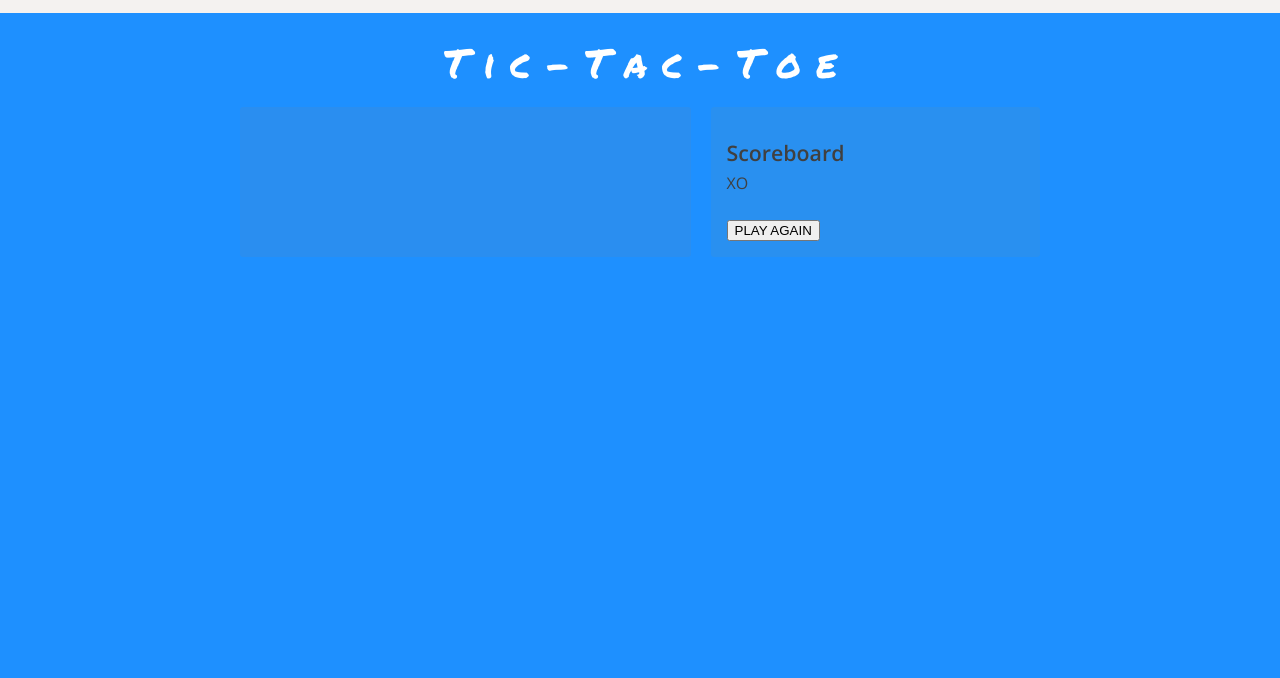
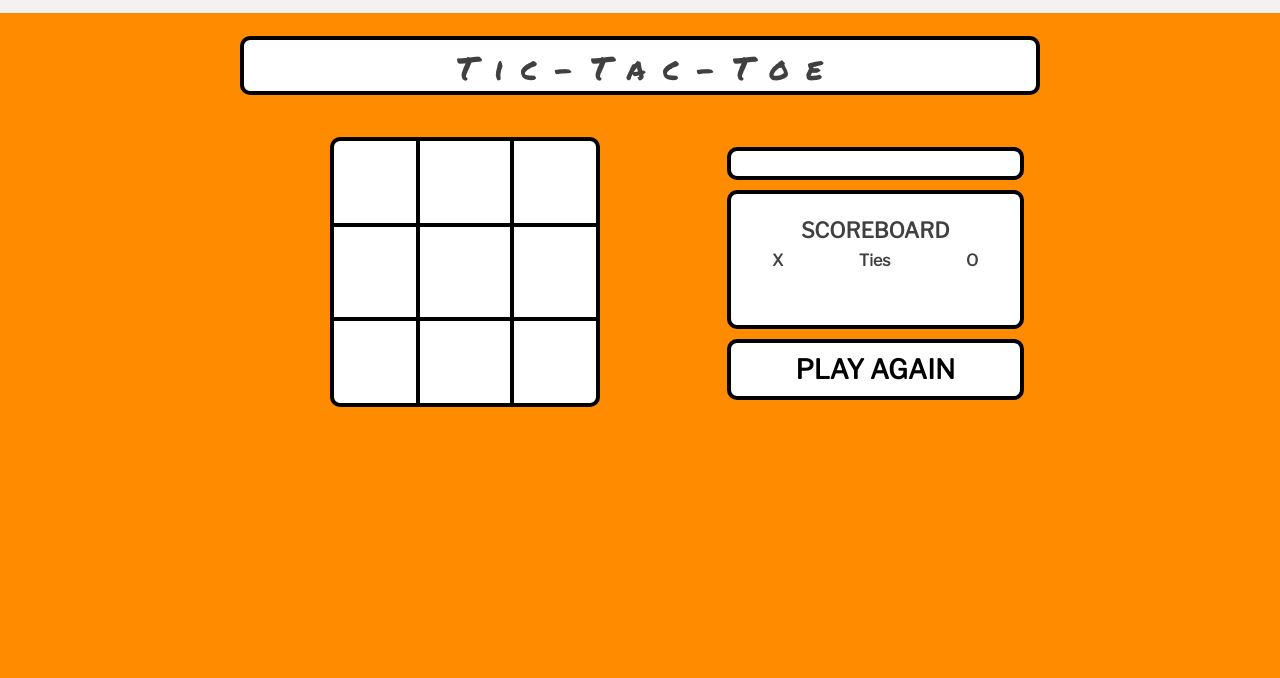
Before and after one commit to gustavoparolin/tic-tac-toe, a plain HTML site: page index.html in a window 1280 px wide. Shown: the part 47-725 px from the top of the page. Drawn offline with nearby package versions, Linux system fonts and the light colour scheme; a web font is replaced by a local one.

Commit message:
Add style to board

```diff
--- /dev/null
+++ b/css/board.css
@@ -0,0 +1,129 @@
+main {
+  background: DarkOrange;
+  /* background: dodgerblue; */
+  /* background: chartreuse; */
+  /* background: chocolate; */
+  /* background: LawnGreen; */
+  /* background: Orange; */
+}
+
+#board-title {
+  border: 4px solid black;
+  padding: 8px;
+  background: white;
+  border-radius: 10px;
+}
+
+.container h1 {
+  cursor: pointer;
+  font-family: 'Permanent Marker', cursive;
+  text-align: center;
+  font-size: 0.5em;
+}
+
+.board {
+  display: flex;
+  flex-direction: column;
+  align-items: center;
+  align-content: center;
+}
+
+.row {
+  display: flex;
+  flex-direction: row;
+  justify-content: center;
+  align-items: center;
+}
+
+.tile {
+  height: 90px;
+  width: 90px;
+  font-size: 50px;
+  display: flex;
+  justify-content: center;
+  align-items: center;
+  background: white;
+  transition: content 1s, background 1s;
+}
+.active:hover {
+  background: black;
+}
+.x .active:hover:after {
+  content: "X";
+  color: white;
+}
+.o .active:hover:after{
+  content: "O";
+  color: white;
+}
+.tile-off {
+  background: black;
+}
+.c1 {
+  border-left: 4px solid black;
+  border-right: 4px solid black;
+}
+.c3 {
+  border-left: 4px solid black;
+  border-right: 4px solid black;
+}
+.r1 {
+  border-top: 4px solid black;
+  border-bottom: 4px solid black;
+}
+.r3 {
+  border-top: 4px solid black;
+  border-bottom: 4px solid black;
+}
+.r1.c1 {
+  border-top-left-radius: 10px;
+}
+.r1.c3 {
+  border-top-right-radius: 10px;
+}
+.r3.c1 {
+  border-bottom-left-radius: 10px;
+}
+.r3.c3 {
+  border-bottom-right-radius: 10px;
+}
+
+.sidebar-header, .score-board, .button-frame button {
+  border: 4px solid black;
+  border-radius: 10px;
+  padding: 4px;
+  background: white;
+  margin-top: 10px;
+  font-family: 'Libre Franklin', sans-serif;
+}
+.status-text {
+  text-align: center;
+}
+.score-board-title {
+  text-align: center;
+}
+.score {
+  display: flex;
+  flex-direction: row;
+}
+.score span {
+  flex-grow: 1;
+  text-align: center;
+  font-weight: bold;
+}
+.button-frame button {
+  width: 100%;
+  background: white;
+  color: black;
+  font-weight: bold;
+  font-size: 20pt;
+  padding: 10px;
+  visibility: hidden;
+}
+.button-frame button.button-on {
+  transition: 1s;
+  visibility: visible;
+}
+.hidden {
+  display: none;
+}
--- a/css/main.css
+++ b/css/main.css
@@ -181,7 +181,6 @@ main {
   flex: 1 0 auto;
   padding: 0.2em 1.5em 0;
   width: 100%;
-  background: dodgerblue;
 }
 
 main:after {
@@ -205,17 +204,11 @@ main:after {
 
 .container h1 {
   flex: 1 100%;
-  cursor: pointer;
-  font-family: 'Permanent Marker', cursive;
-  text-align: center;
-  color: white;
 }
 
 .content {
   width: calc(70% - 30px);
   padding: .8em 1em 0;
-  background: hsla(31, 15%, 50%, .1);
-  border-radius: 3px;
 }
 
 .content:after {
@@ -229,8 +222,6 @@ main:after {
 .aside {
   width: calc(30% - 50px);
   padding: .8em 1em 0;
-  background: hsla(81, 15%, 50%, .1);
-  border-radius: 3px;
   margin-left: 0;
 }
 
--- a/index.html
+++ b/index.html
@@ -1,6 +1,5 @@
 <!DOCTYPE html>
 <html lang="en">
-
 <head>
   <meta charset="utf-8">
   <meta http-equiv="X-UA-Compatible" content="IE=edge,chrome=1">
@@ -8,13 +7,12 @@
   <meta name="MobileOptimized" content="320">
   <meta name="viewport" content="width=device-width,minimum-scale=1,maximum-scale=1">
   <link rel="shortcut icon" href="img/favicon.png" />
-  <title>Parolin Template</title>
-  <link href="https://fonts.googleapis.com/css?family=Open+Sans:300,400,600" rel="stylesheet">
-  <link href="https://fonts.googleapis.com/css?family=Permanent+Marker|Sonsie+One" rel="stylesheet">
+  <title>Tic Tac Toe</title>
+  <link href="https://fonts.googleapis.com/css?family=Permanent+Marker|Sonsie+One|Open+Sans:300,400,600|Libre+Franklin" rel="stylesheet">
   <link href="css/main.css" rel="stylesheet" type="text/css">
   <link href="css/hover.css" rel="stylesheet" type="text/css">
+  <link href="css/board.css" rel="stylesheet" type="text/css">
   <script defer src="https://use.fontawesome.com/releases/v5.0.6/js/all.js"></script>
-
 </head>
 
 <body>
@@ -28,8 +26,8 @@
   </header>
   <main>
     <div class="container">
-      <div class="text-zone">
-        <h1 aria-label="Tic Tac Toe">
+      <div class="title">
+        <h1 aria-label="Tic Tac Toe" id="board-title">
           <span class="hvr-buzz-out" aria-hidden="true">T</span>
           <span class="hvr-buzz-out" aria-hidden="true">i</span>
           <span class="hvr-buzz-out" aria-hidden="true">c</span>
@@ -68,9 +66,9 @@
           <h2 class='status-text'></h2>
         </div>
         <div class="score-board">
-          <h2 class='score-board-title'>Scoreboard</h2>
-          <p class='score score-player-name'><span>X</span><span>O</span></p>
-          <p class='score'><span class="score-x"></span><span class="score-o"></span></p>
+          <h2 class='score-board-title'>SCOREBOARD</h2>
+          <p class='score score-player-name'><span>X</span><span>Ties</span><span>O</span></p>
+          <p class='score'><span class="score-x"></span><span class="score-ties"></span><span class="score-o"></span></p>
         </div>
         <div class="button-frame">
           <button type="button" class="play-again button-on" name="play-again">PLAY AGAIN</button>
```
